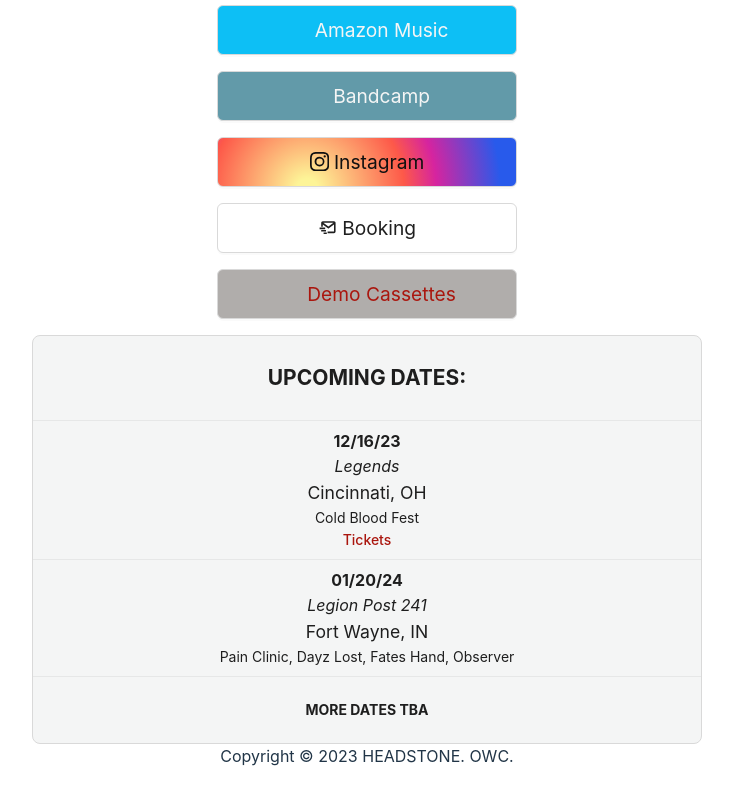
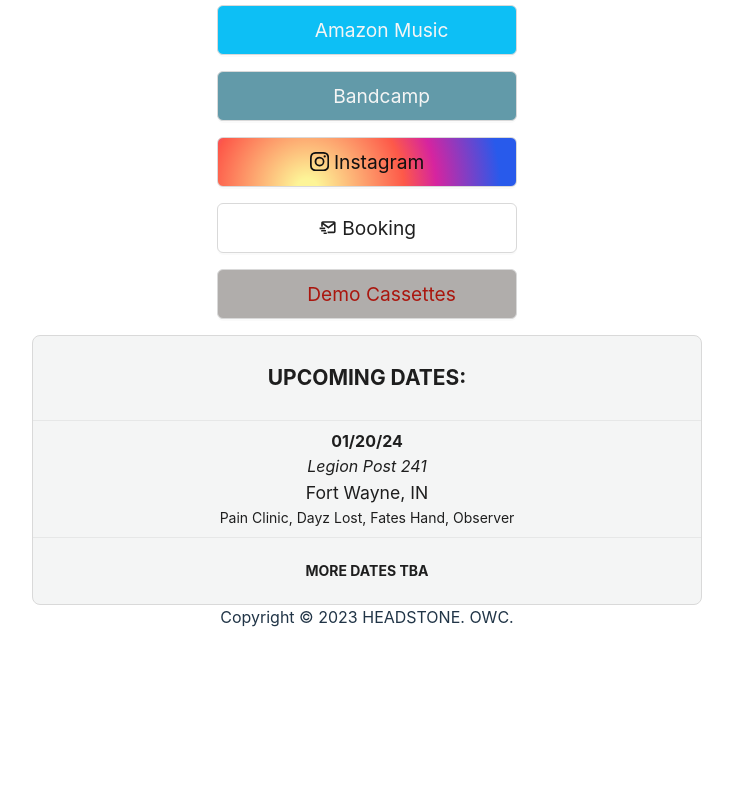
Before and after one commit to camerondway/headstonelinks, a React (Vite) app: page / in a window 1280 px wide. Shown: the part 646-1446 px from the top of the page, without its empty margins (273-1006 px from the left). After the commit the page ends 1307 px from the top, so only its background shows below. Built offline with nearby package versions, Linux system fonts and the light colour scheme; some icons are missing.

Commit message:
main: update dates

```diff
--- a/src/data/showDateData.ts
+++ b/src/data/showDateData.ts
@@ -8,13 +8,13 @@
   //   acts: "Volcano, Inner Peace, Sermos",
   //   link: "https://www.eventbrite.com/e/volcano-inner-peace-sermos-headstone-one-night-only-at-the-emerson-tickets-726147937027?aff=V",
   // },
-  {
-    date: "12/16/23",
-    venue: "Legends",
-    location: "Cincinnati, OH",
-    acts: "Cold Blood Fest",
-    link: "https://app.promotix.com/events/details/Cold-Blood-Fest-tickets-2?referrer=organizer-page&organizer_id=KingOvHellProductions&org_event_id=Cold-Blood-Fest-tickets-2",
-  },
+  // {
+  //   date: "12/16/23",
+  //   venue: "Legends",
+  //   location: "Cincinnati, OH",
+  //   acts: "Cold Blood Fest",
+  //   link: "https://app.promotix.com/events/details/Cold-Blood-Fest-tickets-2?referrer=organizer-page&organizer_id=KingOvHellProductions&org_event_id=Cold-Blood-Fest-tickets-2",
+  // },
   {
     date: "01/20/24",
     venue: "Legion Post 241",
```
